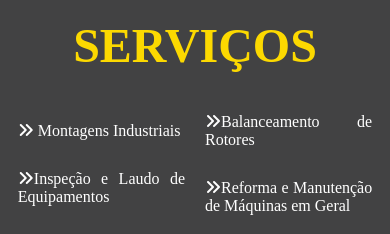
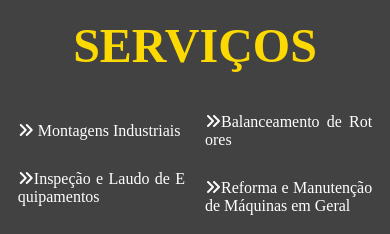
Before and after one commit to brunopaulon2021/Site-Institucional-Wing-Man, a plain HTML site: page index.html in a window 390 px wide. Shown: the part 5224-5458 px from the top of the page. Drawn offline with Linux system fonts and the light colour scheme.

Commit message:
responsive

```diff
--- a/style.css
+++ b/style.css
@@ -403,7 +403,7 @@ footer {
     padding: 10px;
     padding-bottom: 20px;
     text-align: justify;
-    word-break: keep-all;
+    word-break: break-all;
 
 
 }
```
